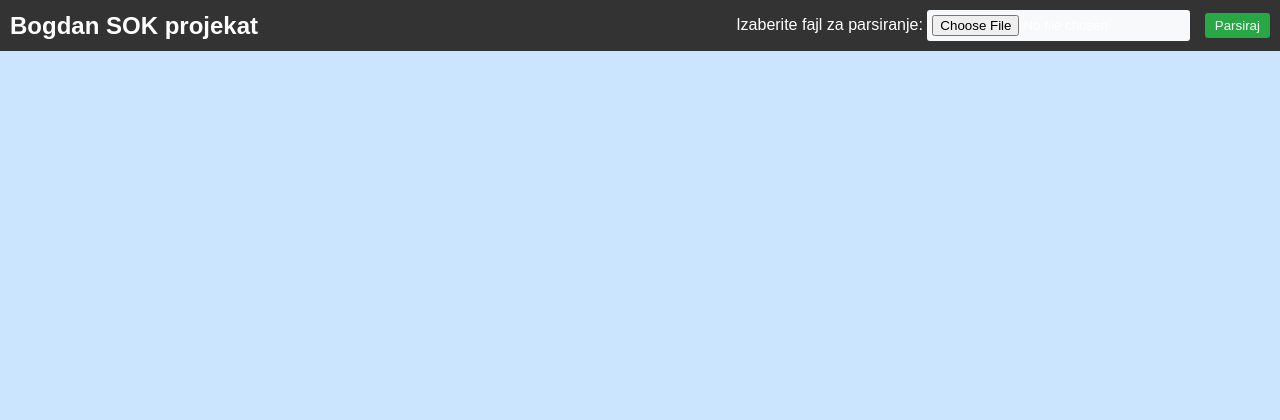
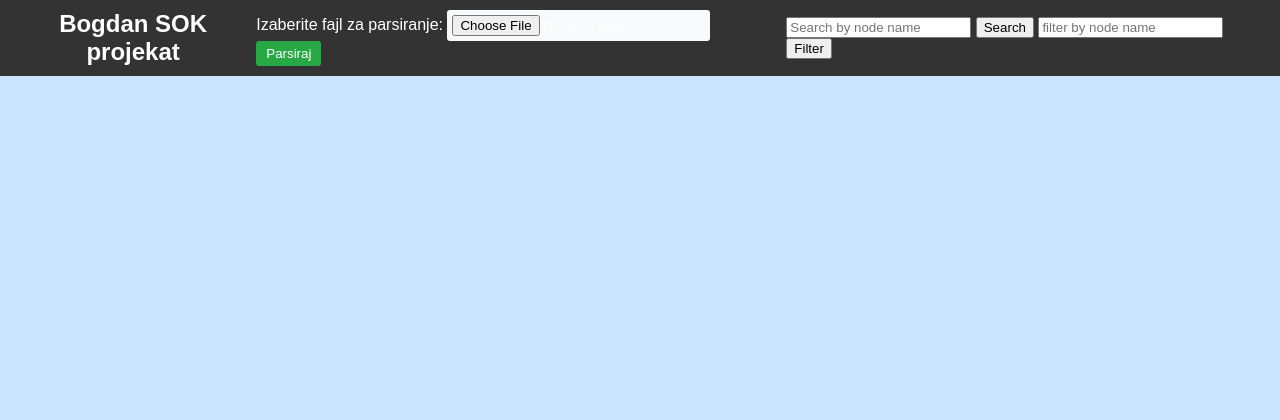
Before and after one commit to BogdanJ33/SOK, a Django app: template Core/core/templates/index.html in a window 1280 px wide. Shown: the top 420 px of the page. Before the commit the page ends 51 px from the top, so only its background shows below. Run offline with Django 4.2, Linux system fonts and the light colour scheme; the template is opened without the code that fills it, so the values that code supplies are empty; parts of the project's set-up code (start-up, migrations or seed data) failed here and were passed over.

Commit message:
#3-Added search and filter

```diff
--- a/Core/core/templates/index.html
+++ b/Core/core/templates/index.html
@@ -19,6 +19,13 @@
             <button type="submit" id="parse-btn">Parsiraj</button>
 
         </form>
+        <div>
+    <input type="text" id="searchInput" placeholder="Search by node name">
+    <button onclick="searchNodes()">Search</button>
+
+            <input type="text" id="filterNode" placeholder="filter by node name">
+    <button onclick="filterNodes()">Filter</button>
+    </div>
 
     </nav>
     <div class="container">
@@ -30,6 +37,53 @@
         </div>
 
     <script>
+
+        function filterNodes() {
+    var searchTerm = document.getElementById('filterNode').value.toLowerCase();
+
+     // Sakrij sve čvorove
+    d3.selectAll('.node').style('display', 'none');
+
+    // Prikazi čvorove koji se poklapaju sa pretragom
+    d3.selectAll('.node').filter(function(d) {
+        return d.name.toLowerCase().includes(searchTerm);
+    }).style('display', 'block');
+
+    // Prikazi sve veze
+    d3.selectAll('.link').style('display', 'block');
+
+    // Pronađi čvorove koji su sakriveni
+    var hiddenNodes = d3.selectAll('.node').filter(function() {
+        return getComputedStyle(this).display === 'none';
+    });
+
+    // Sakrij veze koje su povezane sa sakrivenim čvorovima
+    d3.selectAll('.link').filter(function(d) {
+
+    var isSourceHidden = hiddenNodes.data().some(function(node) {
+        console.log(node.name)
+        return node.name === d.source.name;
+    });
+
+    var isTargetHidden = hiddenNodes.data().some(function(node) {
+        console.log(node.name === d.target)
+        return node.name === d.target.name;
+    });
+
+    return isSourceHidden || isTargetHidden;
+}).style('display', 'none');
+}
+        function searchNodes() {
+    var searchTerm = document.getElementById('searchInput').value.toLowerCase();
+
+    // Resetirajte boje svih čvorova
+    d3.selectAll('.node').attr('fill', 'yellow');
+
+    // Filtrirajte čvorove koji se poklapaju sa pretragom
+    d3.selectAll('.node').filter(function(d) {
+        return d.name.toLowerCase().includes(searchTerm);
+    }).attr('fill', 'green');
+  }
 
         document.getElementById('parse-form').addEventListener('submit', function (e) {
     e.preventDefault();
```
